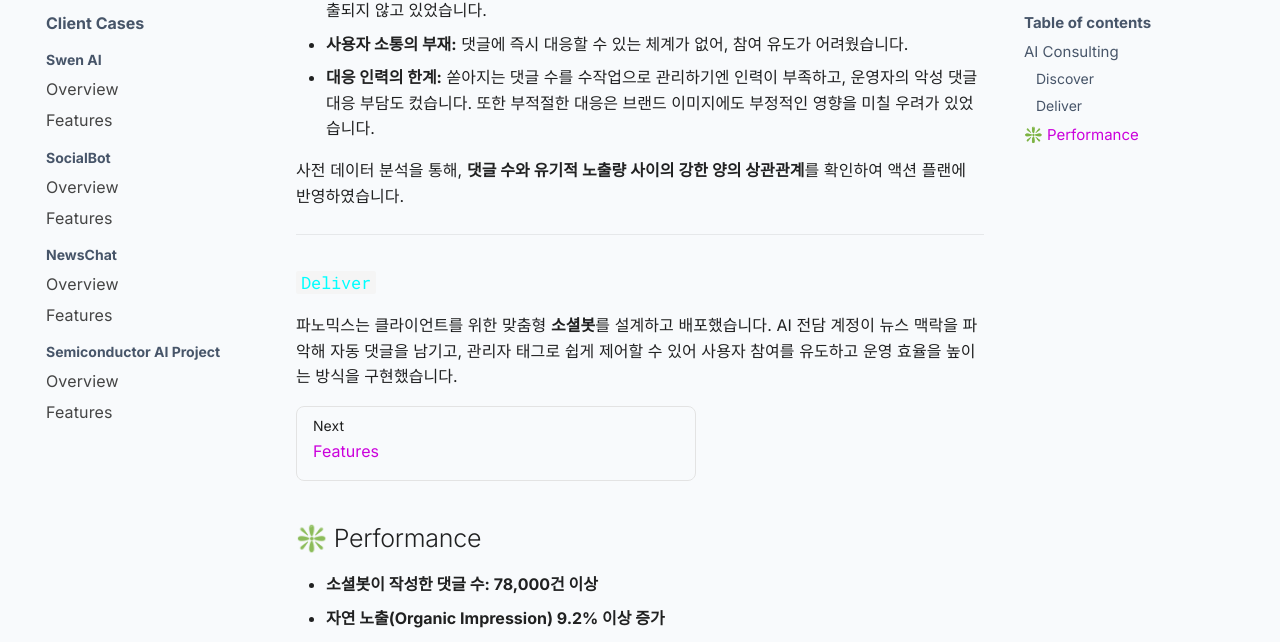
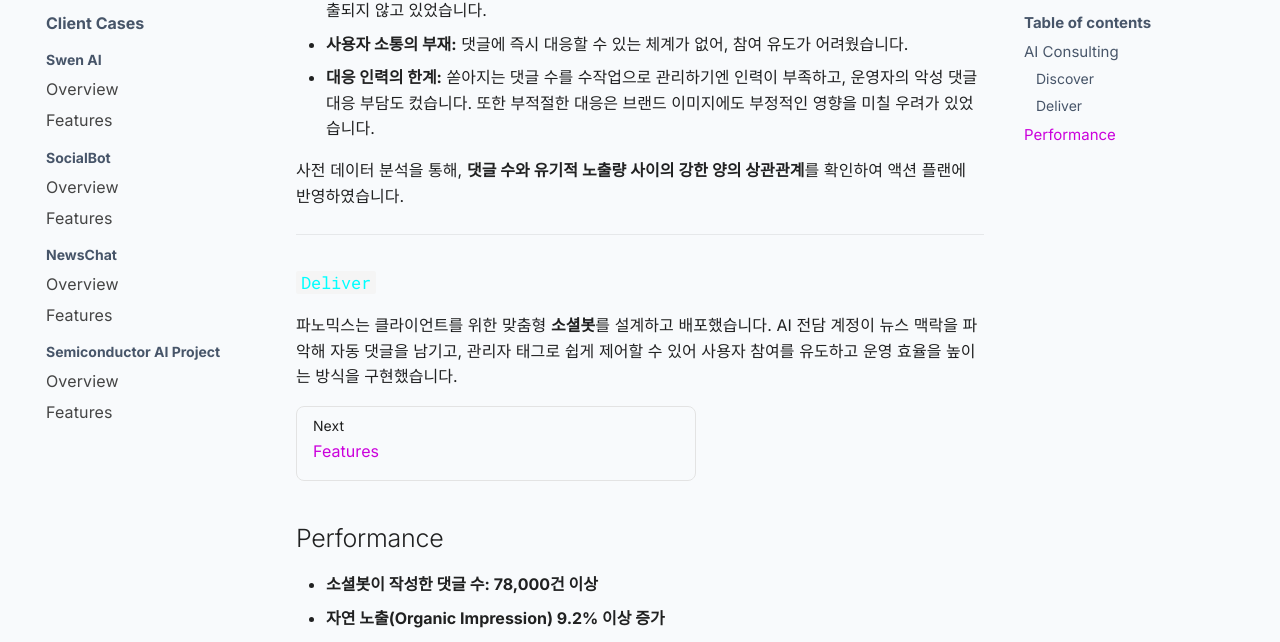
Before and after one commit to panomix/panomix, an MkDocs documentation site: the page built from docs/clients/socialbot/socialbot.md, in a window 1280 px wide and 900 px high, scrolled down 954 px. Shown: the part 107-749 px from the top of the window. Built offline with MkDocs 1.6.1 and Material for MkDocs 9.7.7, drawn with Linux system fonts in a browser that asks for light colours; comment, search, counter and statistics services are not loaded.

```diff
--- a/docs/clients/socialbot/socialbot.md
+++ b/docs/clients/socialbot/socialbot.md
@@ -36,7 +36,7 @@
 </a>
 
 
-## ❇️ Performance
+## Performance
 
 - **소셜봇이 작성한 댓글 수: 78,000건 이상**
 - **자연 노출(Organic Impression) 9.2% 이상 증가**
```
